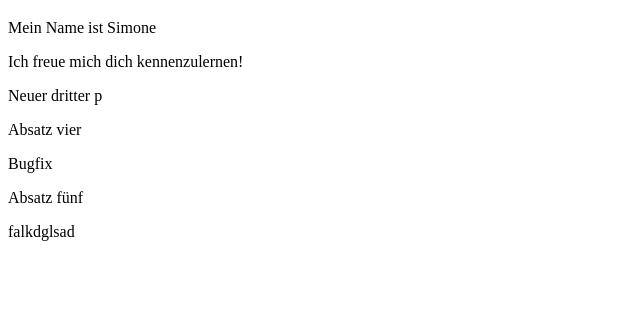
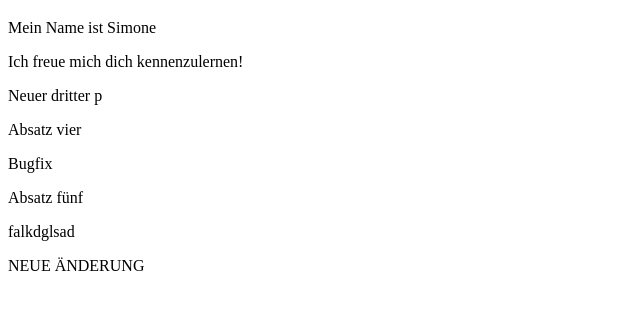
Before and after one commit to aignersimone/APM2024G1, a plain HTML site: page index.html in a window 1280 px wide. Shown: the part 61-370 px from the top of the page, without its empty margins (0-640 px from the left). Drawn offline with Linux system fonts and the light colour scheme.

Commit message:
changed html

```diff
--- a/index.html
+++ b/index.html
@@ -15,5 +15,7 @@
         <p>Absatz fünf</p>
     </div>
 <p>falkdglsad</p>
+
+<p> NEUE ÄNDERUNG</p>
 </body>
 </html>
```
